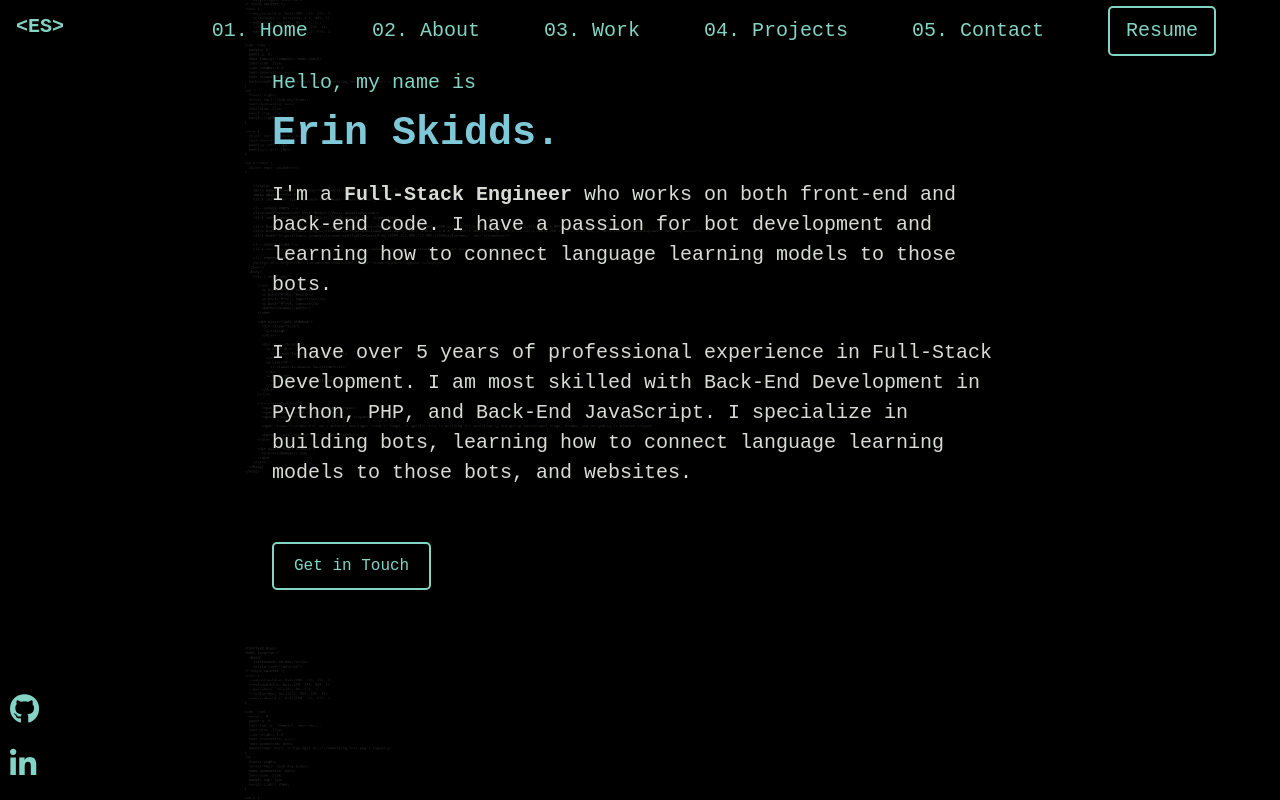
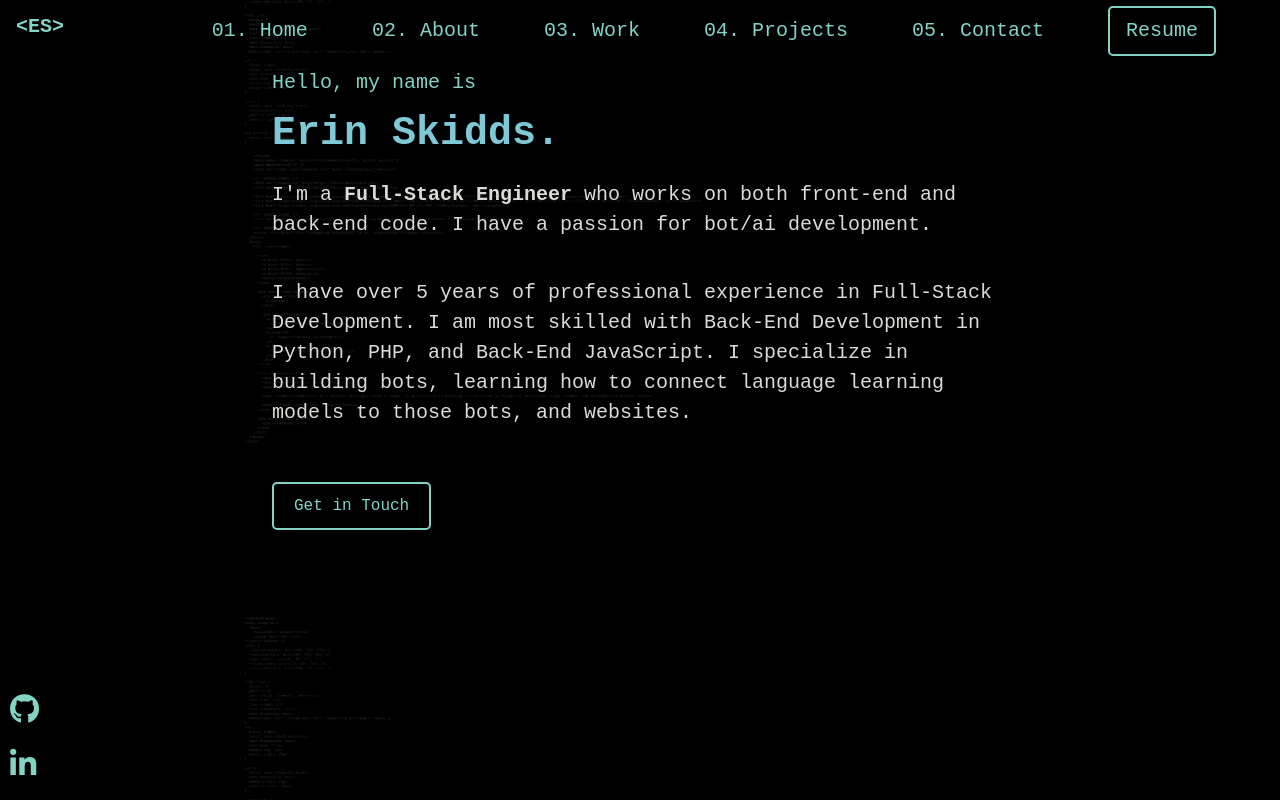
Before and after one commit to DudeThatsErin/PortfolioV2, a Next.js app: page / in a window 1280 px wide. Built offline with nearby package versions, Linux system fonts and the light colour scheme.

Commit message:
josh updates

```diff
--- a/src/app/page.tsx
+++ b/src/app/page.tsx
@@ -6,7 +6,7 @@ export default function Home() {
       <h1 className="visually-hidden">Erin Skidds - Full-Stack Engineer</h1>
       <p className="hello">Hello, my name is</p>
       <h2 className="name">Erin Skidds.</h2>
-      <p className="iam">I'm a <strong>Full-Stack Engineer</strong> who works on both front-end and back-end code. I have a passion for bot development and learning how to connect language learning models to those bots.</p>
+      <p className="iam">I'm a <strong>Full-Stack Engineer</strong> who works on both front-end and back-end code. I have a passion for bot/ai development.</p>
 
       <p className="shortabout">I have over 5 years of professional experience in Full-Stack Development. I am most skilled with Back-End Development in Python, PHP, and Back-End JavaScript. I specialize in building bots, learning how to connect language learning models to those bots, and websites.</p>
 
```
